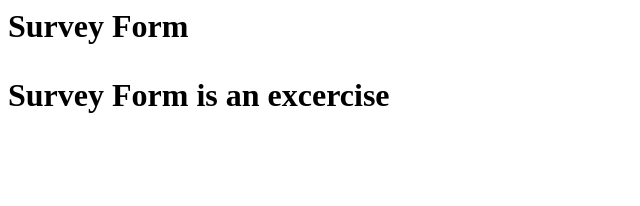
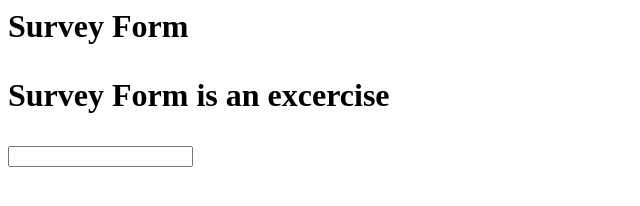
Before and after one commit to thronecloud/survey-form, a plain HTML site: page index.html in a window 1280 px wide. Shown: the whole page, without its empty margins (0-640 px from the left). Drawn offline with Linux system fonts and the light colour scheme.

Commit message:
add form

```diff
--- a/index.html
+++ b/index.html
@@ -1,4 +1,16 @@
 <html>
-<h1 id="title">Survey Form <h1>
-<p id="description"> Survey Form is an excercise</p>
+    <head>
+    </head>
+    <body>
+        <h1 id="title">Survey Form <h1>
+        <p id="description"> Survey Form is an excercise</p>
+
+        <form action="" id="survey-form">
+
+            <input type="text" id="name"  required>
+        </form>
+
+        <script src="https://cdn.freecodecamp.org/testable-projects-fcc/v1/bundle.js"></script>
+
+    </body>
 </html>
```
